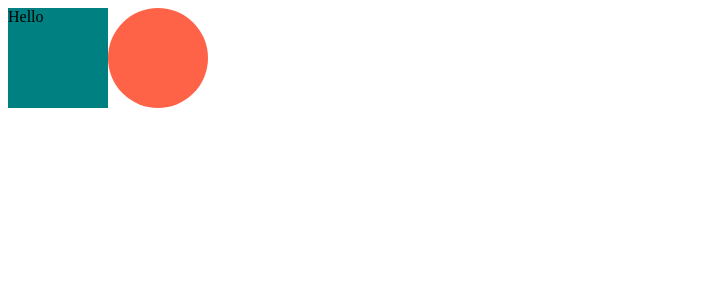
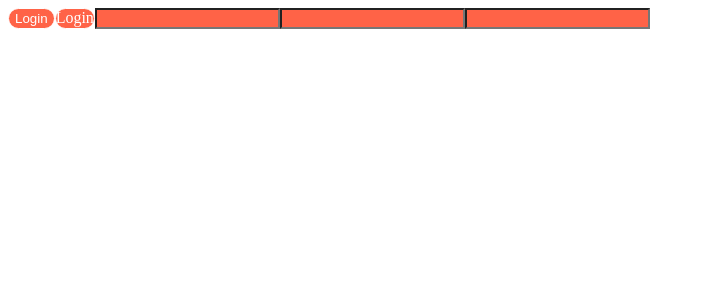
Before and after one commit to jisngprk/react-masterclass, a React (Create React App) app: page / in a window 1280 px wide. Shown: the top 300 px of the page, without its empty margins (0-705 px from the left). Built offline with nearby package versions, Linux system fonts and the light colour scheme.

Commit message:
as and attrs

```diff
--- a/src/App.js
+++ b/src/App.js
@@ -4,27 +4,25 @@
   display: flex;
 `;
 
-const Box = styled.div`
-  background-color: ${(props) => props.bgColor};
-  width: 100px;
-  height: 100px;
+const Btn = styled.button`
+  background-color: tomato;
+  border-radius: 15px;
+  color: white;
+  border: 1px solid white;
 `
 
-const Circle = styled(Box)`
-  border-radius: 50px;
-`
-
-const Text = styled.span`
-
+const Input = styled.input.attrs({required:true})`
+  background-color: tomato;
 `
 
 function App() {
   return (
       <Father>
-        <Box bgColor="teal">
-          <Text>Hello</Text>
-        </Box>
-        <Circle bgColor="tomato"></Circle>
+          <Btn>Login  </Btn>
+          <Btn as="a">Login  </Btn>
+          <Input />
+          <Input />
+          <Input />
       </Father>
 
   )
```
